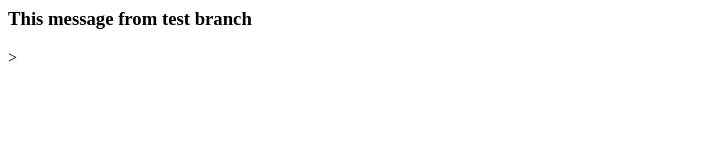
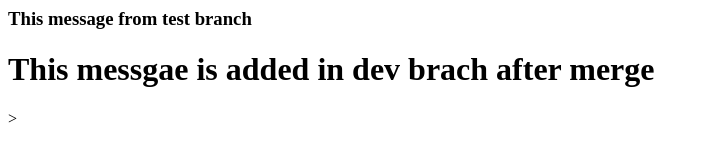
Before and after one commit to OmPatil-88/Basic_HTML_CSS, a plain HTML site: page server.html in a window 1280 px wide. Shown: the whole page, without its empty margins (0-709 px from the left). Drawn offline with Linux system fonts and the light colour scheme.

Commit message:
dev after merge with test

```diff
--- a/server.html
+++ b/server.html
@@ -1,5 +1,6 @@
 <html>
     <body>
         <h3>This message from test branch</h3>
+        <h1>This messgae is added in dev brach after merge</h1>
     </body>>
 </html>
```
